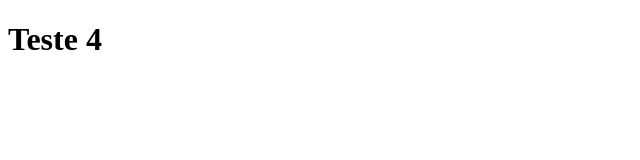
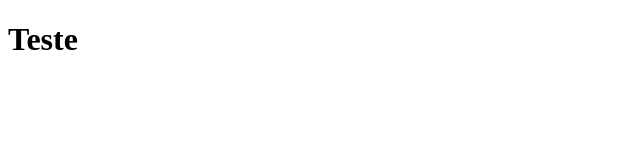
Before and after one commit to GilsonRodriguesAlmeida/clone-tabnews, a Next.js app: page / in a window 1280 px wide. Shown: the top 160 px of the page, without its empty margins (0-640 px from the left). Built offline with nearby package versions, Linux system fonts and the light colour scheme.

Commit message:
alteração titulo do index pagina home

```diff
--- a/pages/index.js
+++ b/pages/index.js
@@ -1,6 +1,6 @@
 function Home() {
     return(
-        <h1>Teste 4</h1>
+        <h1>Teste</h1>
     )
 }
 
```
